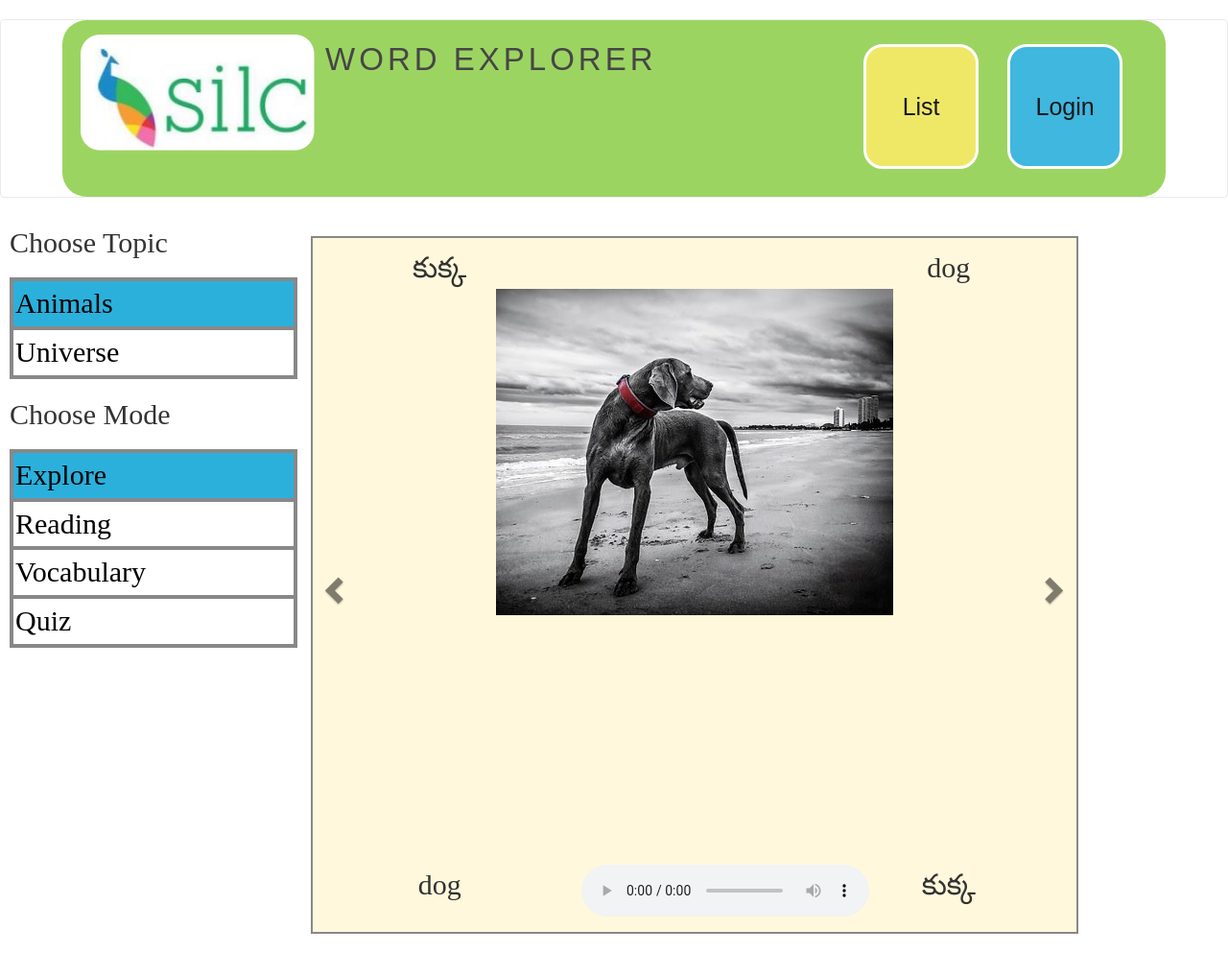
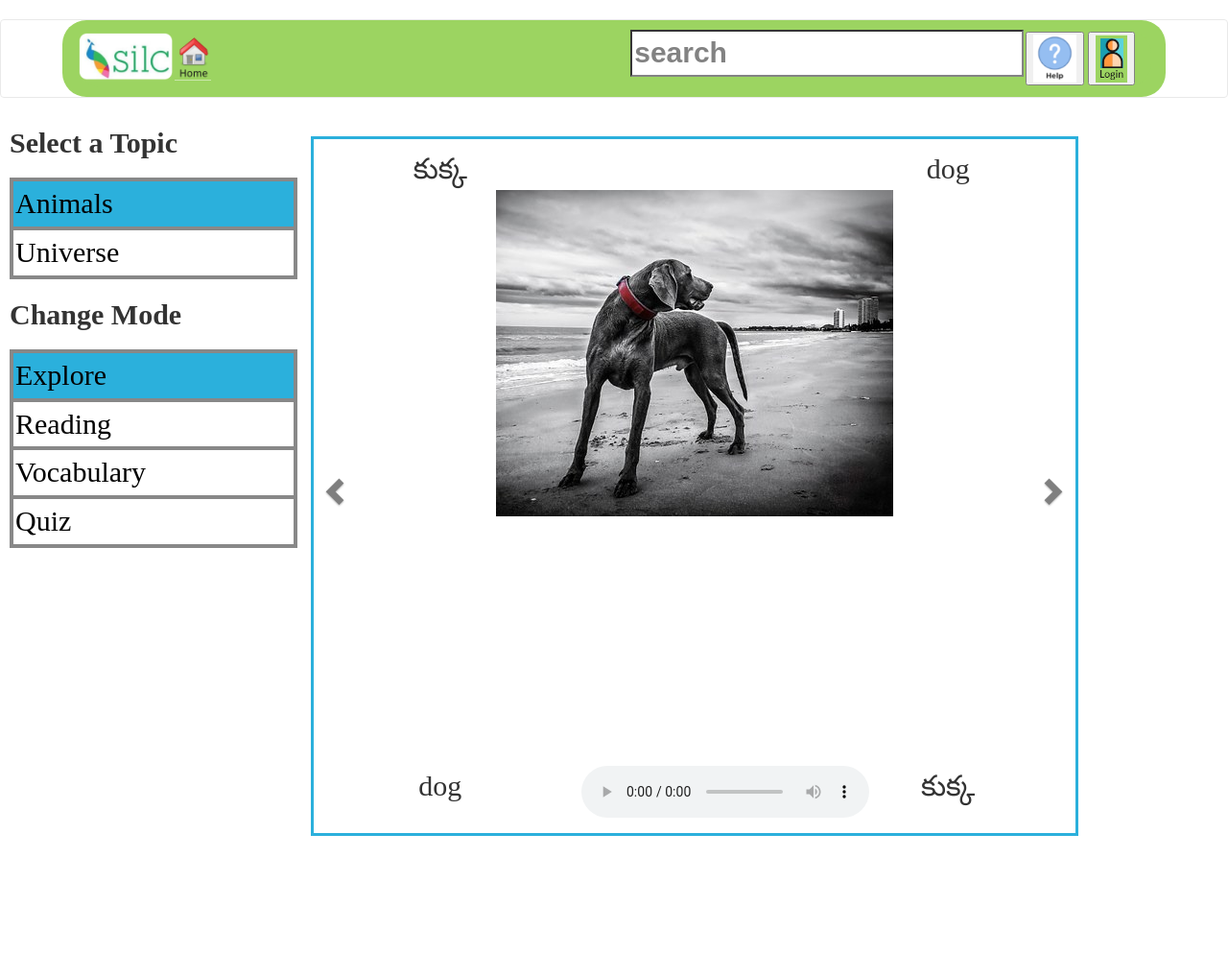
Before and after one commit to ICS499/Word_Explorer, a PHP site: page /explorer.php in a window 1280 px wide. Shown: the whole page at 96% size. After the commit the page ends 871 px from the top, so only its background shows below. Run offline with PHP 8.4, Linux system fonts and the light colour scheme; data comes from the database, SQL or seed files in the repository; some libraries are stand-ins or nearby versions.

Commit message:
explorer.php edits

```diff
--- a/explorer.php
+++ b/explorer.php
@@ -81,7 +81,8 @@
             width:800px;
             height: auto;
             margin: 20px;
-            border: 2px solid #888;
+            border: 3px solid #888;
+            border-color: #2bb0dc;
             background-color: #FFFFFF;
         }
         .center-block {
@@ -160,7 +161,7 @@ foreach( $result as $row){
 
 echo '
 <div class="left-content flow">
-    <h2 class="list-header">Choose Topic</h2>
+    <h2 class="list-header" style="font-weight: bold !important;">Select a Topic</h2>
 ';
 // Build the topic list
 echo '
@@ -193,7 +194,7 @@ echo '
 
 // Build the explore mode list
 echo '
-<h2 class="list-header">Choose Mode</h2>
+<h2 class="list-header" style="font-weight: bold !important;">Change Mode</h2>
 <div id="mode-list" class="flow">
     <ul>
         <li class="mode-choice selected">
@@ -237,7 +238,7 @@ if (count($cards) > 0) {
             echo '<div class="item">';
         }
         echo '
-                <div class="container" style="height: 100%; width: 100%; background-color: #FFF8DC; ">
+                <div class="container" style="height: 100%; width: 100%; background-color: white; ">
                     <div class="row" style="height: auto;">
                         <div class="col-md-4 text-center" style="font-size: 30px">' . $card->telugu_word . '</div>
                         <div class="col-md-4 text-center"></div>
--- a/session_validation.php
+++ b/session_validation.php
@@ -46,18 +46,19 @@
 
 			<ul class="nav navbar-nav" style="float: right;">
 				<li>
+					<label class="navOption"><input type="search" aria-controls="info" placeholder="search"></label>
+				</li>
+				<li>
 					<a href="./admin.php"><button id="admin" class="navOption">Admin</button></a>
 				</li>
 				<li>
 					<a href="./list.php"><button id="list" class="navOption">List</button></a>
 				</li>
-				<!--
 				<li>
-					<a href="./about.php"><button id="addword" class="navOption">About</button></a>
+					<a href="./help.php" style="padding: 0; margin: 2px;"><button id="help" name ="help"><img style="height: 50px;" src="./pic/help.png"></button></a>
 				</li>
-				-->
 				<li>
-					<a href="./logout.php"><button id="logout" name ="logout" class="navOption">Logout</button></a>
+					<a href="./logout.php" style="padding: 0; margin: 2px;"><button id="logout" name ="logout" ><img style="height: 50px;" src="./pic/Login.png"></button></a>
 				</li>
 			</ul>
 			</div><!--.nav-collapse --></div></nav>';
@@ -74,18 +75,18 @@
 
 			<ul class="nav navbar-nav" style="float: right;">
 				<li>
+					<label class="navOption"><input type="search" aria-controls="info" placeholder="search"></label>
+				</li>
+				<li>
 					<a href="./list.php"><button id="list" class="navOption">List</button></a>
 				</li>
-				<!--
 				<li>
-				<a href="./about.php"><button id="addword" class="navOption">Abour</button></a>
+					<a href="./help.php" style="padding: 0; margin: 2px;"><button id="help" name ="help"><img style="height: 50px;" src="./pic/help.png"></button></a>
 				</li>
-				-->
 				<li>
-				<a href="./logout.php"><button id="logout" name ="logout" class="navOption">Logout</button></a>
+					<a href="./logout.php" style="padding: 0; margin: 2px;"><button id="logout" name ="logout" ><img style="height: 50px;" src="./pic/Login.png"></button></a>
 				</li>
 			</ul>
-
 			</div><!--.nav-collapse --></div></nav>';
 		}
 		else{
@@ -98,26 +99,26 @@
 			<span class="icon-bar"></span>
 			</button>
 			<a href="./index.php"><img class="logo" src="./pic/logo.png" /></a>
-			<div class="name-wrapper">
-			<font class="nav-font">WORD EXPLORER</font>
-			</div>
+			<a href="./index.php"><img class="logo" src="./pic/home.png" /></a>
 			</div>
 			<div class="collapse navbar-collapse">
 
 			<ul class="nav navbar-nav" style="float: right;">
 				<li>
-				<a href="./list.php"><button id="list" class="navOption">List</button></a>
+					<label><input style="font-size: 30px;" type="search" aria-controls="info" placeholder="search"></label>
 				</li>
 				<!--
 				<li>
-				<a href="./about.php"><button id="addword" class="navOption">About</button></a>
+					<a href="./list.php"><button id="list" class="navOption">List</button></a>
 				</li>
 				-->
 				<li>
-				<a href="./login.php"><button id="login" class="navOption">Login</button></a>
+					<a href="./help.php" style="padding: 0; margin: 2px;"><button id="help" name ="help"><img style="height: 50px;" src="./pic/help.png"></button></a>
+				</li>
+				<li>
+					<a href="./logout.php" style="padding: 0; margin: 2px;"><button id="logout" name ="logout" ><img style="height: 50px;" src="./pic/Login.png"></button></a>
 				</li>
 			</ul>
-
 			</div>
 			<!--.nav-collapse -->
 			</div>
--- a/styles/custom_nav.css
+++ b/styles/custom_nav.css
@@ -46,7 +46,7 @@
    margin-bottom: .1em;
    margin-left: .20em;
    width: auto;
-   height: auto;
+   height: 50px;
  }
  /* unvisited link */
 
```
Also changed, not shown: pic/LoginLogout.png (added), pic/help.png (added), pic/home.PNG (added), pic/login.png, pic/logout.PNG (added). Lines whose indentation alone changed are shown as unchanged.
